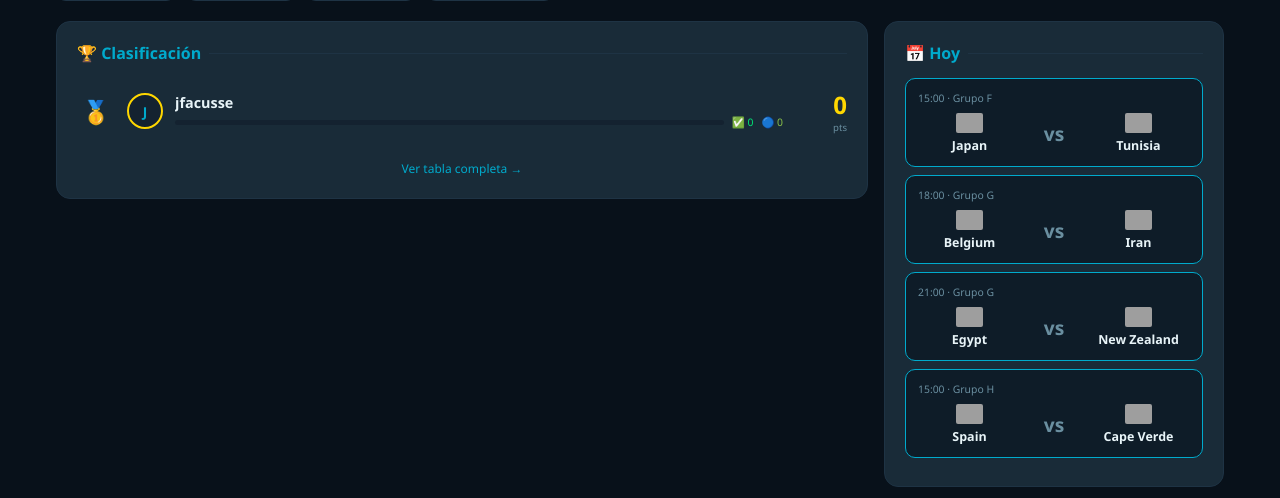
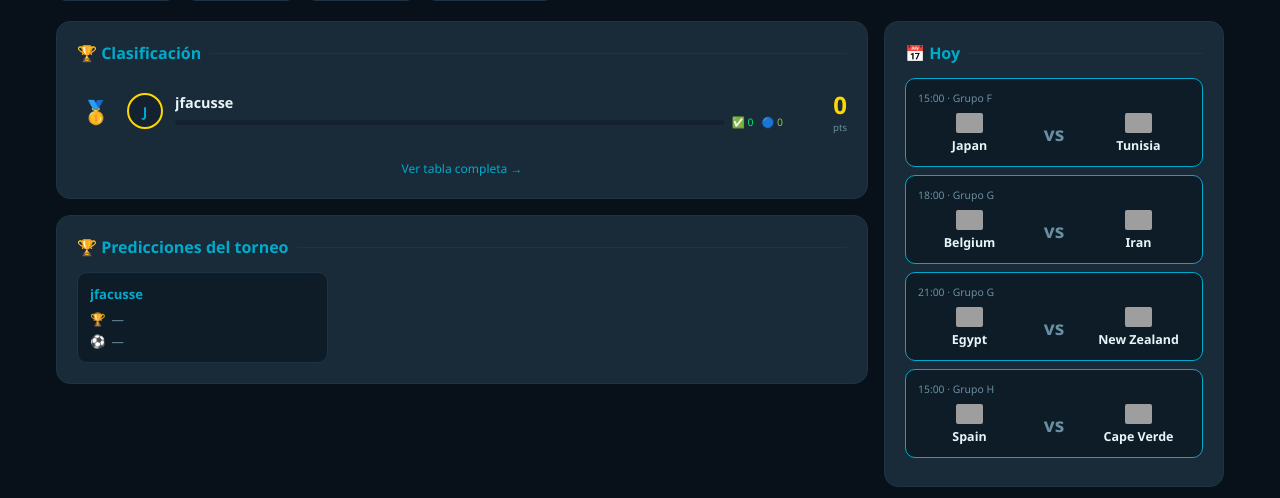
Before and after one commit to jfacusse/polla-autored-2026, a Flask app: page / in a window 1280 px wide. Shown: the part 284-782 px from the top of the page. Run offline with Flask 3, Linux system fonts and the light colour scheme; grey boxes are pictures that could not be loaded.

Commit message:
Show torneo picks table on homepage now (campeon + goleador only)

```diff
--- a/app.py
+++ b/app.py
@@ -274,16 +274,13 @@ def index():
         if not parts[uid].get("es_admin") and parts[uid].get("activo", True)
     }
 
-    torneo_ended = datetime.utcnow() + timedelta(hours=FIXTURE_TZ_OFFSET) >= datetime(2026, 7, 19, 22, 0)
-
     return render_template("index.html",
         cfg=cfg, tabla=tabla, upcoming=upcoming, finished=finished,
         today_matches=today_matches, recent=recent,
         user=user_id, user_data=user_data,
         jokers_usados=len(jokers_usados), jokers_max=jokers_max,
         torneo_res=torneo_res, total_jugados=len(res),
-        torneo_picks_all=torneo_picks_all, parts=parts,
-        torneo_ended=torneo_ended)
+        torneo_picks_all=torneo_picks_all, parts=parts)
 
 
 @app.route("/login", methods=["GET","POST"])
--- a/templates/index.html
+++ b/templates/index.html
@@ -113,8 +113,8 @@
   </div>
   {% endif %}
 
-  <!-- PREDICCIONES DEL TORNEO — visible solo al final del campeonato -->
-  {% if torneo_picks_all and torneo_ended %}
+  <!-- PREDICCIONES DEL TORNEO -->
+  {% if torneo_picks_all %}
   <div class="card">
     <div class="card-title">🏆 Predicciones del torneo</div>
     <div style="display:grid;grid-template-columns:repeat(auto-fill,minmax(200px,1fr));gap:8px">
```
